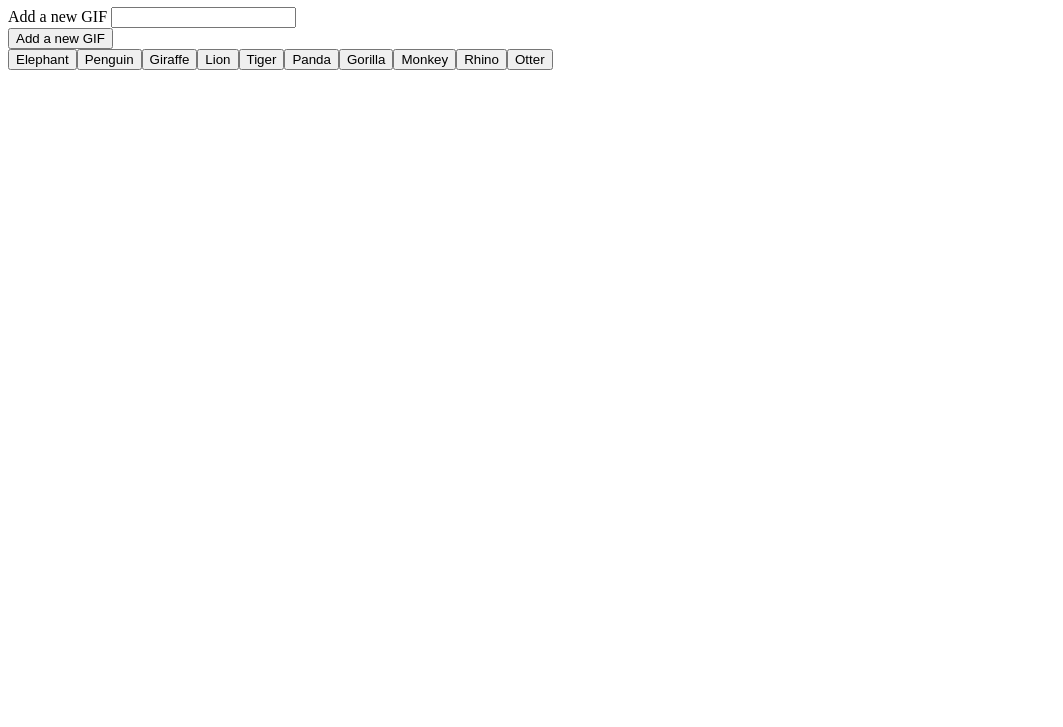
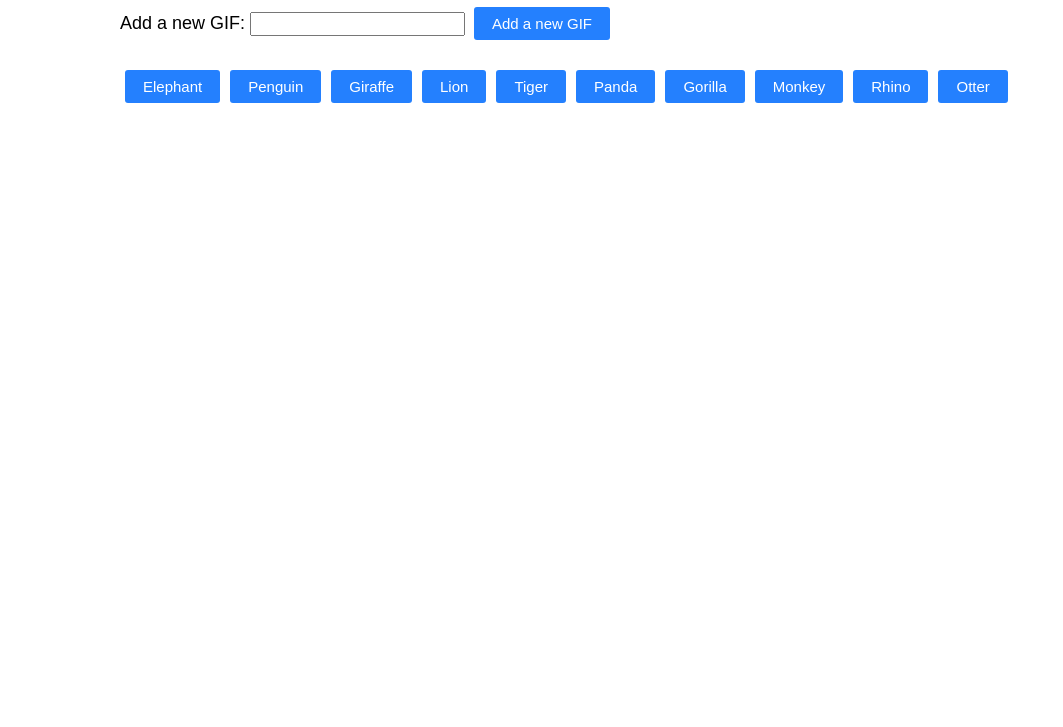
Before and after one commit to burnit66/GifTastic, a plain HTML site: page index.html in a window 1280 px wide. Shown: the part 73-800 px from the top of the page, without its empty margins (0-1063 px from the left). Drawn offline with nearby package versions, Linux system fonts and the light colour scheme.

Commit message:
finalizing and adding comments

```diff
--- a/assets/css/styles.css
+++ b/assets/css/styles.css
@@ -0,0 +1,47 @@
+html, body{
+    margin: 0;
+    padding: 0;
+    font-family: Arial, Helvetica, sans-serif
+}
+
+.container{
+    max-width: 1040px;
+    margin: 0 auto;
+}
+
+.heading{
+    text-align: center;
+}
+
+#gif-form{
+    padding-bottom:20px;
+}
+
+label{
+    font-size: 18px;
+}
+
+input[type="submit"]{
+    color: #fff;
+    background-color: #2480fe;
+    padding: 8px 18px;
+    border-radius: 3px;
+    border: none;
+    margin: 0px 5px 10px 5px;
+    cursor: pointer;
+    font-size: 15px;
+}
+
+input[type="submit"]:hover{
+    opacity: .8;
+}
+
+input[type="text"]{
+    font-size: 16px;
+    color: rgb(112, 112, 112);
+}
+
+.rating{
+    color: red;
+    padding-top: 20px;
+}
--- a/assets/js/app.js
+++ b/assets/js/app.js
@@ -1,28 +1,30 @@
  // Initial array of gifs
  var gifButtons = ["Elephant", "Penguin", "Giraffe", "Lion", "Tiger", "Panda", "Gorilla", "Monkey", "Rhino", "Otter"];
 
+ //empty variable to store our new gif to be pushed to array
  var newGif;
 
+ //put the gifs on the page
  function renderGifs() {
+     //take the gif term we want to pull in
      var gif = $(this).attr("value");
 
      var queryURL = "https://api.giphy.com/v1/gifs/search?q=" +
          gif + "&api_key=dc6zaTOxFJmzC&limit=10";
 
+     //pull in the data
      $.ajax({
          url: queryURL,
          method: 'GET'
      }).then(function (response) {
-
+         //make the container/assign attributes needed/append to view
          var results = response.data;
-
-         console.log(results)
 
          for (var i = 0; i < results.length; i++) {
 
              var gifDiv = $("<div>")
 
-             var p = $("<p>").text("Rating: " + results[i].rating)
+             var p = $("<p>").text("Rating: " + results[i].rating).addClass("rating")
 
              var gifImage = $('<img>')
 
@@ -40,11 +42,11 @@
      })
  }
 
-
- // This function handles events where one button is clicked
+ //on the click of the add new button
  $("#add-gif").on("click", function (event) {
      event.preventDefault()
 
+     //take the value of the input/assign to array/re-render the buttons
      newGif = $("#gif-input").val()
 
      console.log(newGif)
@@ -54,12 +56,13 @@
      renderButtons()
  });
 
+ //to render the buttons on the page - needs to run initially as well
+ function renderButtons() {
 
- // Function for displaying movie data
- function renderButtons(newGif) {
+     //empty the view so we don't have duplicates
+     $("#gifs-buttons").empty()
 
-     $("#gifs-view").empty()
-
+     //loop through the array and assign attributes and classes as needed
      for (var i = 0; i < gifButtons.length; i++) {
 
          $('<input>').attr({
@@ -70,14 +73,13 @@
      }
  }
 
-
- //PAUSE
+ //change the state of the gifs when clicked
  function changeState() {
 
-     console.log("clicked")
-
+     //assign the inital state of the gif
      var state = $(this).attr("datastate")
 
+     //if the image isnt moving, animate it / else un-animate it
      if (state === "still") {
          var animateSRC = $(this).attr("dataanimate")
          $(this).attr("src", animateSRC)
@@ -91,10 +93,10 @@
      }
  };
 
-
+ //global event listeners so that they will work after functions run each time
  $(document).on("click", ".gifs", renderGifs)
 
  $(document).on("click", ".gifsA", changeState)
 
- // Calling the renderButtons function to display the initial list of gifs
- renderButtons();
+ //inital call to render the default buttons on screen
+ renderButtons()
--- a/index.html
+++ b/index.html
@@ -13,13 +13,11 @@
 <body>
     <div>
         <div class="container">
-            <h1>GifTastic</h1>
+            <h1 class="heading">GifTastic</h1>
 
-            <form id="movie-form">
-                <label for="gif-input">Add a new GIF</label>
+            <form id="gif-form">
+                <label for="gif-input">Add a new GIF:</label>
                 <input type="text" id="gif-input">
-                <br>
-
                 <input id="add-gif" type="submit" value="Add a new GIF">
             </form>
             <div id="gifs-buttons"></div>
```
